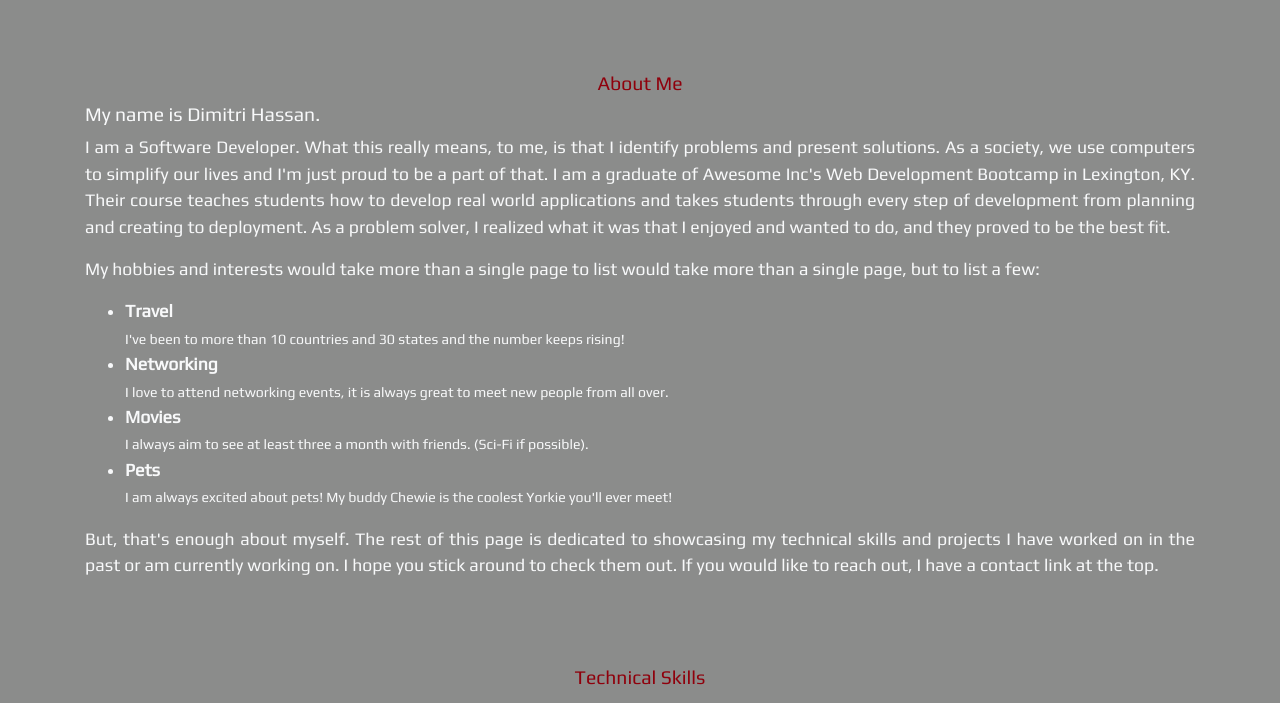
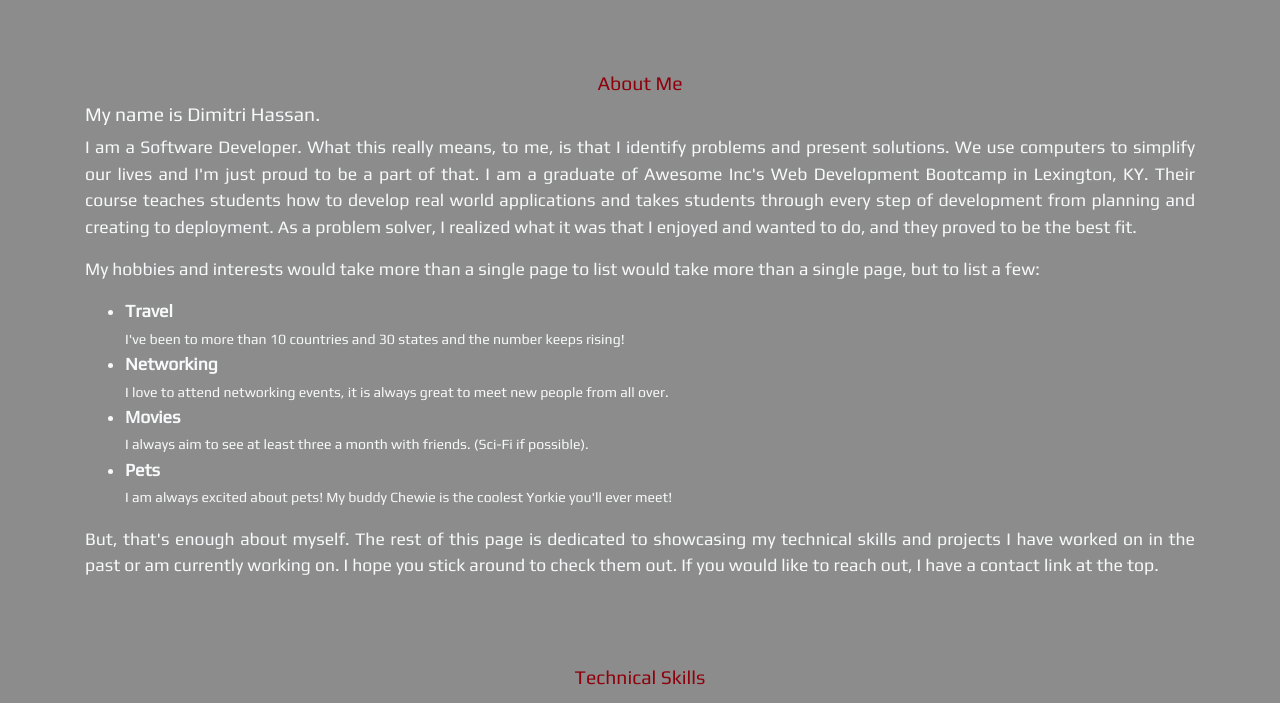
Before and after one commit to dimitri16h/dimitri16h.github.io, a plain HTML site: page index.html in a window 1280 px wide. Shown: the part 800-1503 px from the top of the page. Drawn offline with nearby package versions, Linux system fonts and the light colour scheme.

Commit message:
changed wording

```diff
--- a/index.html
+++ b/index.html
@@ -76,7 +76,7 @@
       My name is Dimitri Hassan.
     </h5>
     <p class="text-justify">
-      I am a Software Developer. What this really means, to me, is that I identify problems and present solutions. As a society, we use computers to simplify our lives and I'm just proud to be a part of that. I am a graduate of Awesome Inc's Web Development Bootcamp in Lexington, KY. Their course teaches students how to develop real world applications and takes students through every step of development from planning and creating to deployment. As a problem solver, I realized what it was that I enjoyed and wanted to do, and they proved to be the best fit.
+      I am a Software Developer. What this really means, to me, is that I identify problems and present solutions. We use computers to simplify our lives and I'm just proud to be a part of that. I am a graduate of Awesome Inc's Web Development Bootcamp in Lexington, KY. Their course teaches students how to develop real world applications and takes students through every step of development from planning and creating to deployment. As a problem solver, I realized what it was that I enjoyed and wanted to do, and they proved to be the best fit.
     </p>
     <p>
       My hobbies and interests would take more than a single page to list would take more than a single page, but to list a few:
```
